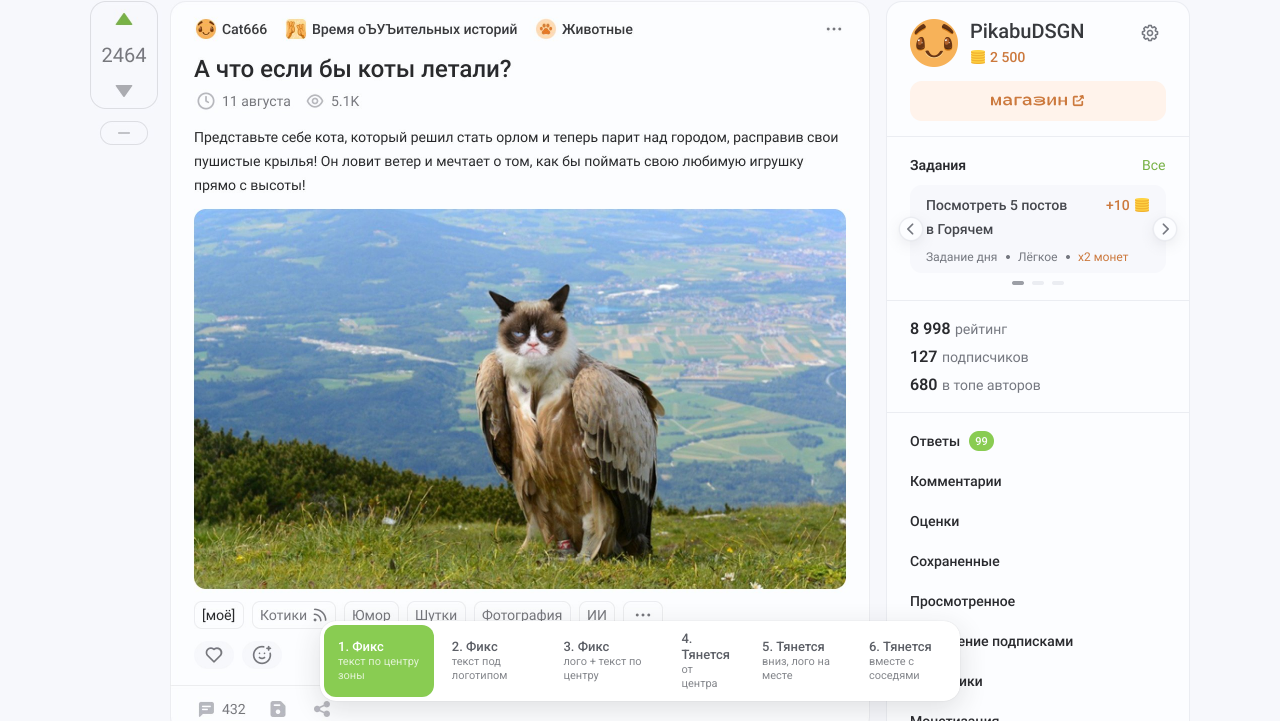
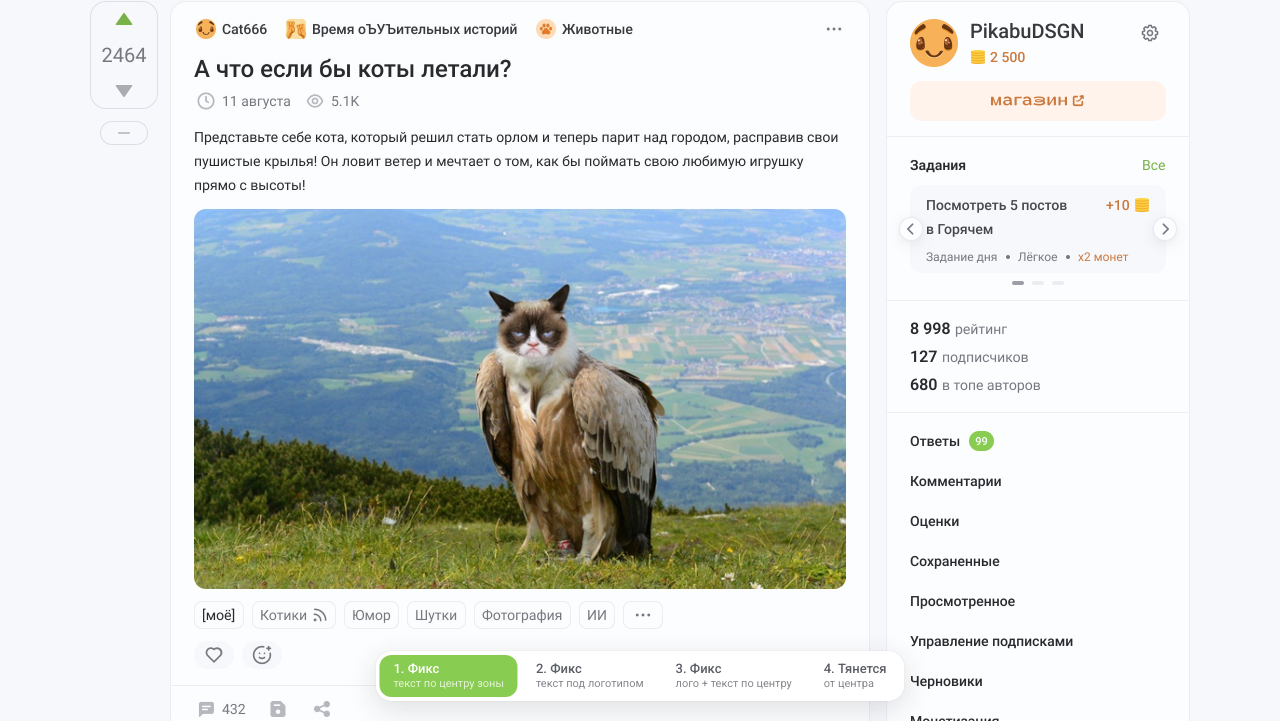
Before and after one commit to Ann938/pikabu-promo-sidebar, a plain HTML site: page index.html in a window 1280 px wide. Shown: the part 79-800 px from the top of the page. Drawn offline with Linux system fonts and the light colour scheme.

Commit message:
Убраны варианты 5 и 6
Co-Authored-By: Claude Opus 5.5 <noreply@anthropic.com>

```diff
--- a/index.html
+++ b/index.html
@@ -58,9 +58,8 @@ button{font:inherit;color:inherit;background:none;border:0;cursor:pointer}
 /* 3 — фикс, логотип + текст вместе по центру карточки */
 .promo[data-v="fix-group"] .cp{justify-content:center}
 .promo[data-v="fix-group"] .cp__tw{height:auto}
-/* 4–6 — карточка по высоте контента, высота анимируется (задаётся из JS) */
-.promo[data-v^="grow"] .cp__tw{height:auto}
-.promo[data-v="grow-down"] .cp{top:3px;transform-origin:50% 0}
+/* 4 — карточка по высоте контента, высота анимируется (задаётся из JS) */
+.promo[data-v="grow-center"] .cp__tw{height:auto}
 
 .vbar{position:fixed;left:50%;bottom:20px;transform:translateX(-50%);z-index:30;display:flex;gap:4px;padding:4px;background:#fff;border-radius:16px;box-shadow:0 0 1px rgba(41,42,46,.2),0 8px 28px rgba(41,42,46,.14)}
 .vbar button{padding:6px 14px;border-radius:12px;font-weight:500;font-size:13px;line-height:16px;color:var(--text2);text-align:left;transition:.2s}
@@ -119,8 +118,6 @@ button{font:inherit;color:inherit;background:none;border:0;cursor:pointer}
   <button type="button" data-v="fix-top">2. Фикс<small>текст под логотипом</small></button>
   <button type="button" data-v="fix-group">3. Фикс<small>лого + текст по центру</small></button>
   <button type="button" data-v="grow-center">4. Тянется<small>от центра</small></button>
-  <button type="button" data-v="grow-down">5. Тянется<small>вниз, лого на месте</small></button>
-  <button type="button" data-v="grow-all">6. Тянется<small>вместе с соседями</small></button>
 </nav>
 <div class="toast" id="toast"></div>
 
@@ -143,7 +140,7 @@ button{font:inherit;color:inherit;background:none;border:0;cursor:pointer}
   const promo = $("#promo"), stage = $("#stage"), count = $("#count"), action = $("#action"), bar = $("#progress");
   const reduce = matchMedia("(prefers-reduced-motion: reduce)").matches;
   let cur = 0, timer = null, paused = false, pauseUntil = 0;
-  const VS = ["fix-center", "fix-top", "fix-group", "grow-center", "grow-down", "grow-all"];
+  const VS = ["fix-center", "fix-top", "fix-group", "grow-center"];
   let V = VS.includes(location.hash.slice(1)) ? location.hash.slice(1) : VS[0];
 
   stage.innerHTML = C.map(([l, t], i) =>
@@ -165,11 +162,11 @@ button{font:inherit;color:inherit;background:none;border:0;cursor:pointer}
   const natural = (el) => 94 + el.querySelector(".cp__t").offsetHeight;
   function render() {
     promo.dataset.v = V;
-    const grow = V.startsWith("grow"), activeH = natural(cards[cur]);
+    const grow = V === "grow-center";
     cards.forEach((el, i) => {
       const [x, y, r, s, op, z] = POS.cover(off(i));
-      el.style.height = !grow ? "" : (V === "grow-all" ? activeH : natural(el)) + "px";
-      const ty = V === "grow-down" ? `${y}px` : `calc(-50% + ${y}px)`;
+      el.style.height = !grow ? "" : natural(el) + "px";
+      const ty = `calc(-50% + ${y}px)`;
       el.style.transform = `translate(${x}px, ${ty}) rotate(${r}deg) scale(${s})`;
       el.style.opacity = op; el.style.zIndex = z;
       el.classList.toggle("is-active", off(i) === 0);
```
